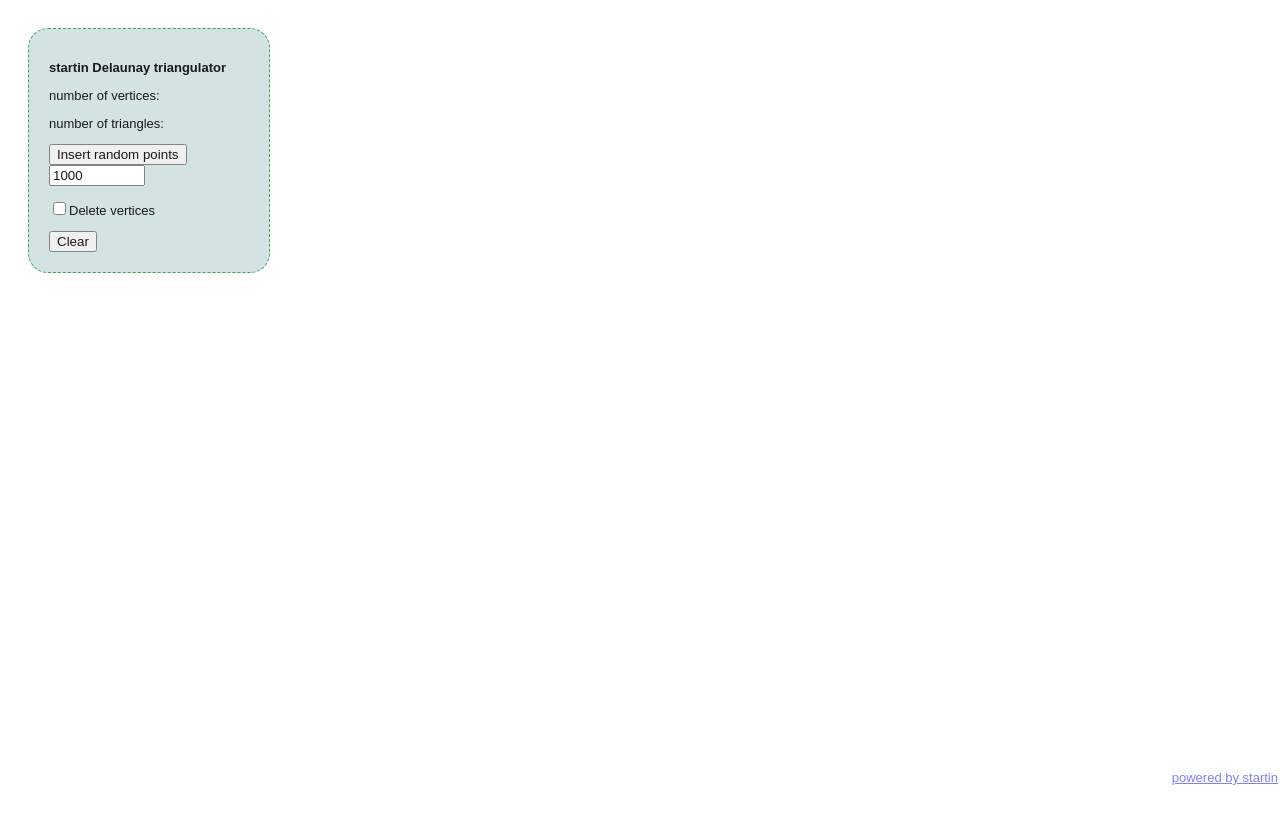
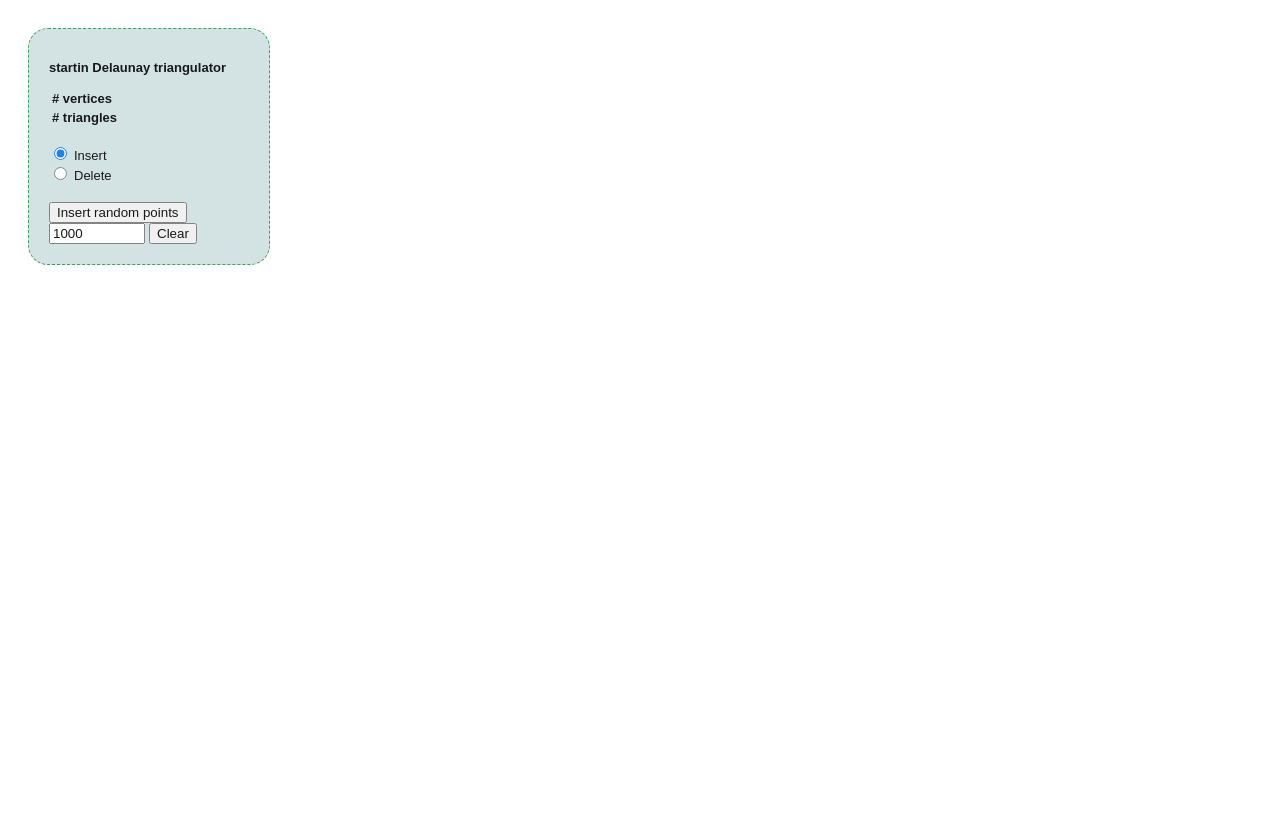
Before and after one commit to hugoledoux/startin_wasm, a website built with webpack: page www/index.html in a window 1280 px wide. Built offline with nearby package versions, Linux system fonts and the light colour scheme; what startin-wasm would draw is missing.

Commit message:
Improve the "gui"

```diff
--- a/www/index.html
+++ b/www/index.html
@@ -10,25 +10,36 @@
     <div class="pageHead">
       <div class="dropboxBox">
         <div id="dropbox">
-          <h2 class="dbText">startin Delaunay triangulator</h2>
-          <p class="dbText">number of vertices: <span id="nov"></span></p>
-          <p class="dbText">number of triangles: <span id="notr"></span></p>
+          <h2 class="dbText"><a href="https://github.com/hugoledoux/startin/">startin Delaunay triangulator</a></h2>
+          <p class="dbText">
+            <table>
+              <tr>
+                <th class="dbText" align="left"># vertices</th>
+                <th class="dbText" align="left">&nbsp;&nbsp;</th>
+                <td class="dbText" align="right"><span id="nov"></span></td>
+              </tr>
+              <tr>
+                <th class="dbText" align="left"># triangles</th>
+                <th class="dbText" align="left">&nbsp;&nbsp;</th>
+                <td class="dbText" align="right"><span id="notr"></span></td>
+              </tr>
+            </table>
+          </p>
+          <form>
+            <input type="radio" name="dtaction" id="rbinsert" checked> <span class="dbText">Insert</span><br>
+            <input type="radio" name="dtaction" id="rbdelete"        > <span class="dbText">Delete</span><br>
+          </form>
+          <br>
           <button id="btnRandom">
             Insert random points
           </button>
           <input type="number" id="noRandom" value="1000" step="1000" min="0" max="1000000"/>
-          <br>
-          <p class="dbText"><input type="checkbox" id="bDelete" class="dbText">Delete vertices</p>
+
           <button id="btnClear">Clear</button>
 
         </div>
       </div>
     </div>
-
-    <div class="infoBox">
-     <p><a href="https://github.com/hugoledoux/startin/">powered by startin</a></p>
-    </div>
-
 
     <canvas id="canv"></canvas>
 
@@ -68,9 +79,14 @@
     }
 
 
-    .dbText {
+    .dbText  {
       font-family: Arial, Helvetica, sans-serif;
       font-size: small;
+    }
+
+    a, a:visited, a:hover, a:active {
+      color: inherit;
+      text-decoration:none;
     }
   </style>
 
--- a/www/index.js
+++ b/www/index.js
@@ -52,11 +52,11 @@ const refreshcanvas = () => {
 };
 
 const leftclick = (event) => {
-  var b = document.getElementById("bDelete");
+  var b = document.getElementById("rbinsert");
   const rect = canvas.getBoundingClientRect();
   const x = event.clientX - rect.left;
   const y = event.clientY - rect.top;
-  if (b.checked == false) {
+  if (b.checked == true) {
     mydt.insert_one_pt(x, y, 0.0);
   }
   else {
```
